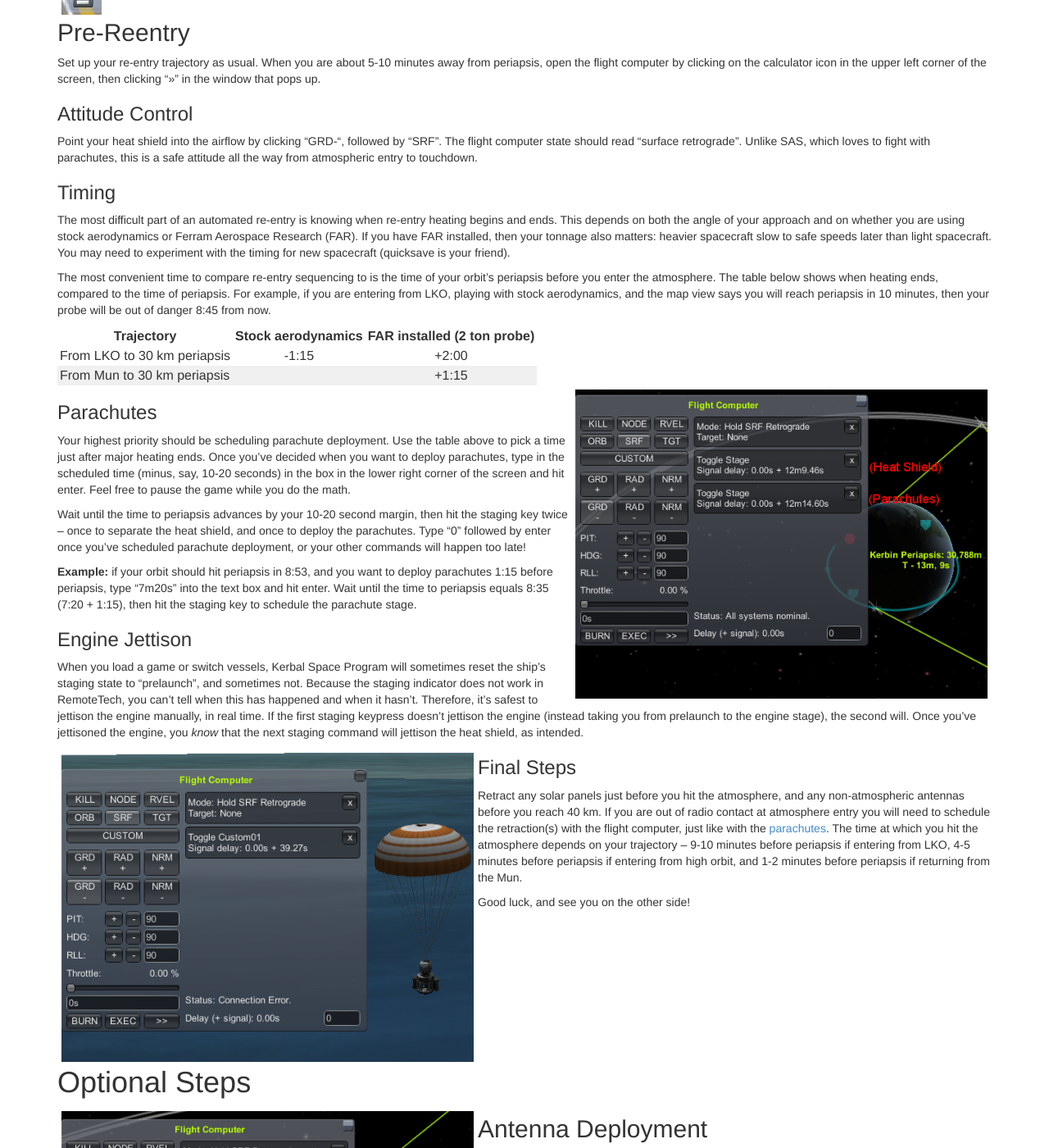
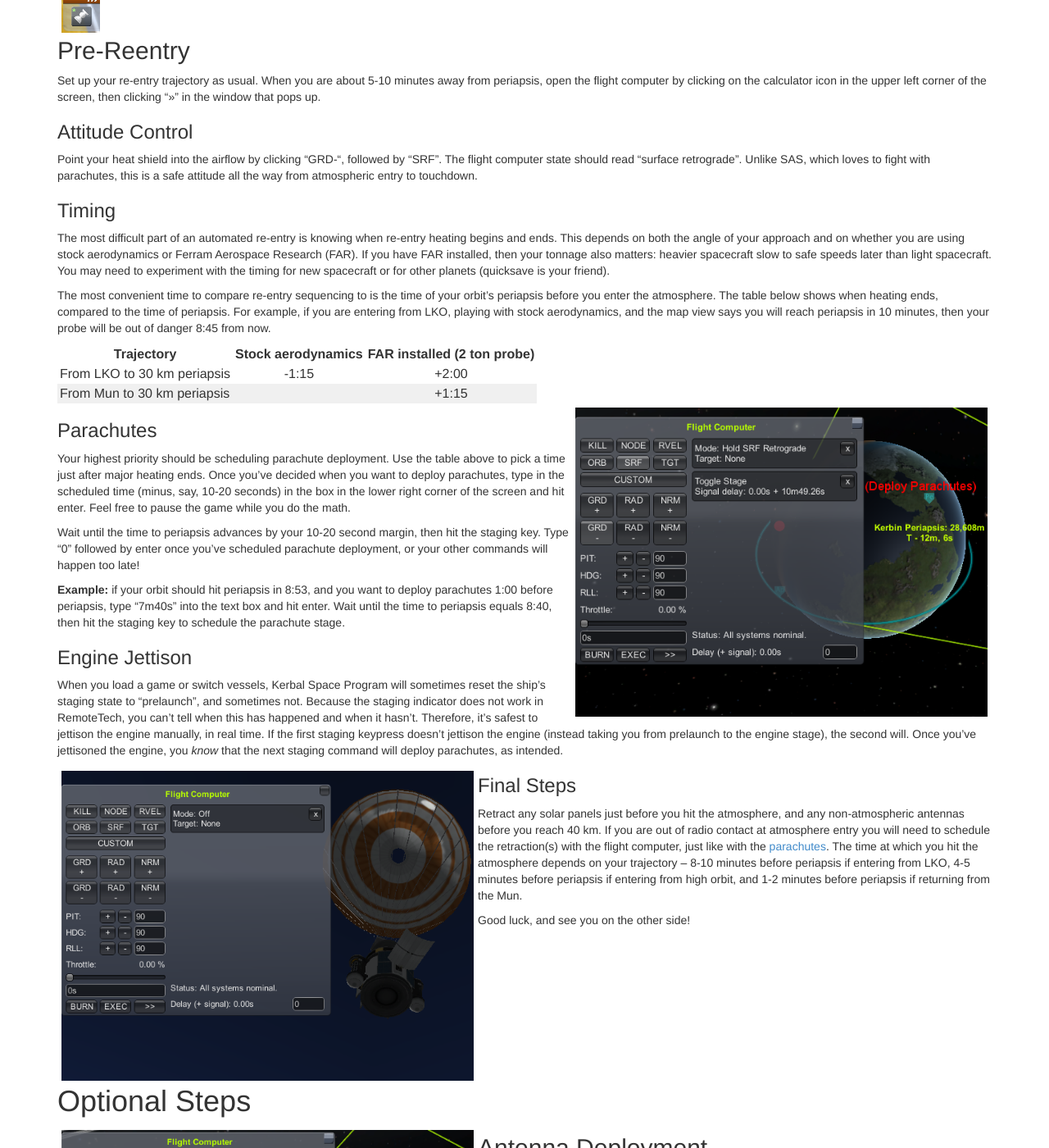
Before and after one commit to RemoteTechnologiesGroup/RemoteTech, a Jekyll site: the page built from tutorials/reentry.md, in a window 1280 px wide and 1400 px high, scrolled down 1028 px. Shown: the whole window at 82% size. Built offline with Jekyll 4.4.1, drawn with Linux system fonts in a browser that asks for light colours; nearby versions of some CDN libraries; some of the changed text lies outside the part shown.

Commit message:
Fixed errors in re-entry tutorial.

```diff
--- a/tutorials/reentry.md
+++ b/tutorials/reentry.md
@@ -28,7 +28,7 @@
 
 You may also want to bind other re-entry commands (such as antenna and solar panel retraction, or parachute deployment) to action groups for convenience.
 
-This tutorial assumes you are using the default staging sequence: one stage to drop the engine, one stage to drop the heat shield, and a final stage to deploy parachutes. Adapt the instructions to custom staging as appropriate.
+This tutorial assumes you are using the default staging sequence: one stage to drop the engine, and a final stage to both drop the heat shield and deploy parachutes. Adapt the instructions to custom staging as appropriate.
 
 ##Pre-Reentry
 {: .spacer}
@@ -41,7 +41,7 @@
 
 ###Timing
 
-The most difficult part of an automated re-entry is knowing when re-entry heating begins and ends. This depends on both the angle of your approach and on whether you are using stock aerodynamics or Ferram Aerospace Research (FAR). If you have FAR installed, then your tonnage also matters: heavier spacecraft slow to safe speeds later than light spacecraft. You may need to experiment with the timing for new spacecraft (quicksave is your friend).
+The most difficult part of an automated re-entry is knowing when re-entry heating begins and ends. This depends on both the angle of your approach and on whether you are using stock aerodynamics or Ferram Aerospace Research (FAR). If you have FAR installed, then your tonnage also matters: heavier spacecraft slow to safe speeds later than light spacecraft. You may need to experiment with the timing for new spacecraft or for other planets (quicksave is your friend).
 
 The most convenient time to compare re-entry sequencing to is the time of your orbit's periapsis before you enter the atmosphere. The table below shows when heating ends, compared to the time of periapsis. For example, if you are entering from LKO, playing with stock aerodynamics, and the map view says you will reach periapsis in 10 minutes, then your probe will be out of danger 8:45 from now.
 
@@ -61,19 +61,19 @@
 
 Your highest priority should be scheduling parachute deployment. Use the table above to pick a time just after major heating ends. Once you've decided when you want to deploy parachutes, type in the scheduled time (minus, say, 10-20 seconds) in the box in the lower right corner of the screen and hit enter. Feel free to pause the game while you do the math.
 
-Wait until the time to periapsis advances by your 10-20 second margin, then hit the staging key twice -- once to separate the heat shield, and once to deploy the parachutes. Type "0" followed by enter once you've scheduled parachute deployment, or your other commands will happen too late!
+Wait until the time to periapsis advances by your 10-20 second margin, then hit the staging key. Type "0" followed by enter once you've scheduled parachute deployment, or your other commands will happen too late!
 
-**Example:** if your orbit should hit periapsis in 8:53, and you want to deploy parachutes 1:15 before periapsis, type "7m20s" into the text box and hit enter. Wait until the time to periapsis equals 8:35 (7:20 + 1:15), then hit the staging key to schedule the parachute stage.
+**Example:** if your orbit should hit periapsis in 8:53, and you want to deploy parachutes 1:00 before periapsis, type "7m40s" into the text box and hit enter. Wait until the time to periapsis equals 8:40, then hit the staging key to schedule the parachute stage.
 
 ###Engine Jettison
 
-When you load a game or switch vessels, Kerbal Space Program will sometimes reset the ship's staging state to "prelaunch", and sometimes not. Because the staging indicator does not work in RemoteTech, you can't tell when this has happened and when it hasn't. Therefore, it's safest to jettison the engine manually, in real time. If the first staging keypress doesn't jettison the engine (instead taking you from prelaunch to the engine stage), the second will. Once you've jettisoned the engine, you *know* that the next staging command will jettison the heat shield, as intended.
+When you load a game or switch vessels, Kerbal Space Program will sometimes reset the ship's staging state to "prelaunch", and sometimes not. Because the staging indicator does not work in RemoteTech, you can't tell when this has happened and when it hasn't. Therefore, it's safest to jettison the engine manually, in real time. If the first staging keypress doesn't jettison the engine (instead taking you from prelaunch to the engine stage), the second will. Once you've jettisoned the engine, you *know* that the next staging command will deploy parachutes, as intended.
 
-![IMAGE: benefits of a good queue](chute.png){:.left}
+![IMAGE: image of probe parachuting down, with a deployed antenna](chute.png "Benefits of a good re-entry queue."){:.left}
 
 ###Final Steps
 
-Retract any solar panels just before you hit the atmosphere, and any non-atmospheric antennas before you reach 40 km. If you are out of radio contact at atmosphere entry you will need to schedule the retraction(s) with the flight computer, just like with the [parachutes](#parachutes). The time at which you hit the atmosphere depends on your trajectory -- 9-10 minutes before periapsis if entering from LKO, 4-5 minutes before periapsis if entering from high orbit, and 1-2 minutes before periapsis if returning from the Mun.
+Retract any solar panels just before you hit the atmosphere, and any non-atmospheric antennas before you reach 40 km. If you are out of radio contact at atmosphere entry you will need to schedule the retraction(s) with the flight computer, just like with the [parachutes](#parachutes). The time at which you hit the atmosphere depends on your trajectory -- 8-10 minutes before periapsis if entering from LKO, 4-5 minutes before periapsis if entering from high orbit, and 1-2 minutes before periapsis if returning from the Mun.
 
 Good luck, and see you on the other side!
 
@@ -86,6 +86,6 @@
 
 Most antennas can't be deployed in the lower atmosphere unless the ship is going less than 100 m/s (70 m/s for the [Communotron 32](../../guide/parts/#communotron-32)). If you rely on such an antenna for communication, you won't be able to use it until well after parachute (pre)deployment.
 
-If you want to use your antenna on the surface, you will need to schedule its activation during the pre-reentry stage. Schedule antenna deployment for 1-2 minutes after parachute deployment, using the manual delay method you used to set the [parachutes](#parachutes).
+If you want to use your antenna on the surface, you will need to schedule its activation during the pre-reentry stage. Schedule antenna deployment for 1 minute (with stock aerodynamics) or 2 minutes (with FAR) after parachute deployment, using the manual delay method you used to set the [parachutes](#parachutes).
 
 **Important:** because you can't right click an antenna to deploy it while it's already deployed, you will need to use an action group to send the deploy command.
```
Also changed, not shown: tutorials/reentry/chute.png, tutorials/reentry/endburn.png (deleted), tutorials/reentry/final.png, tutorials/reentry/preflight_1.png, tutorials/reentry/preflight_2.png, tutorials/reentry/shield.png (deleted), tutorials/reentry/staging.png.
